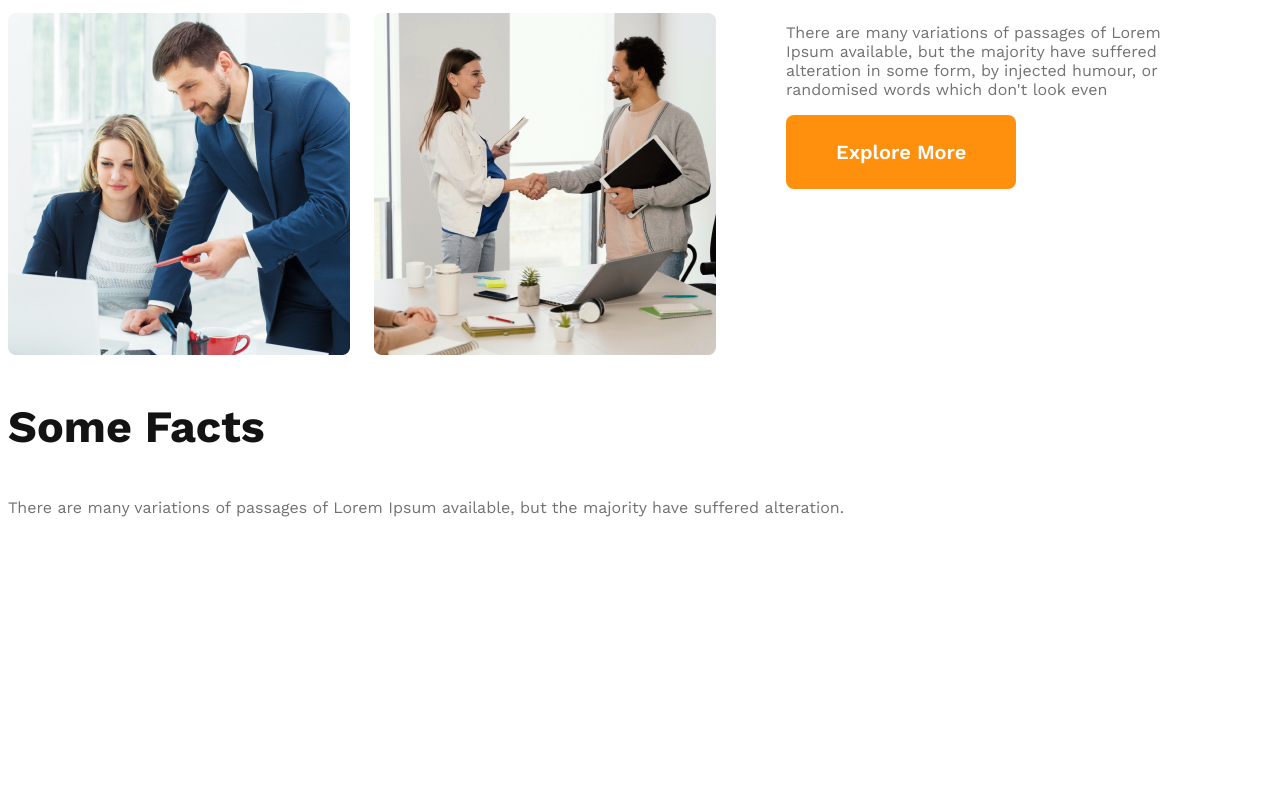
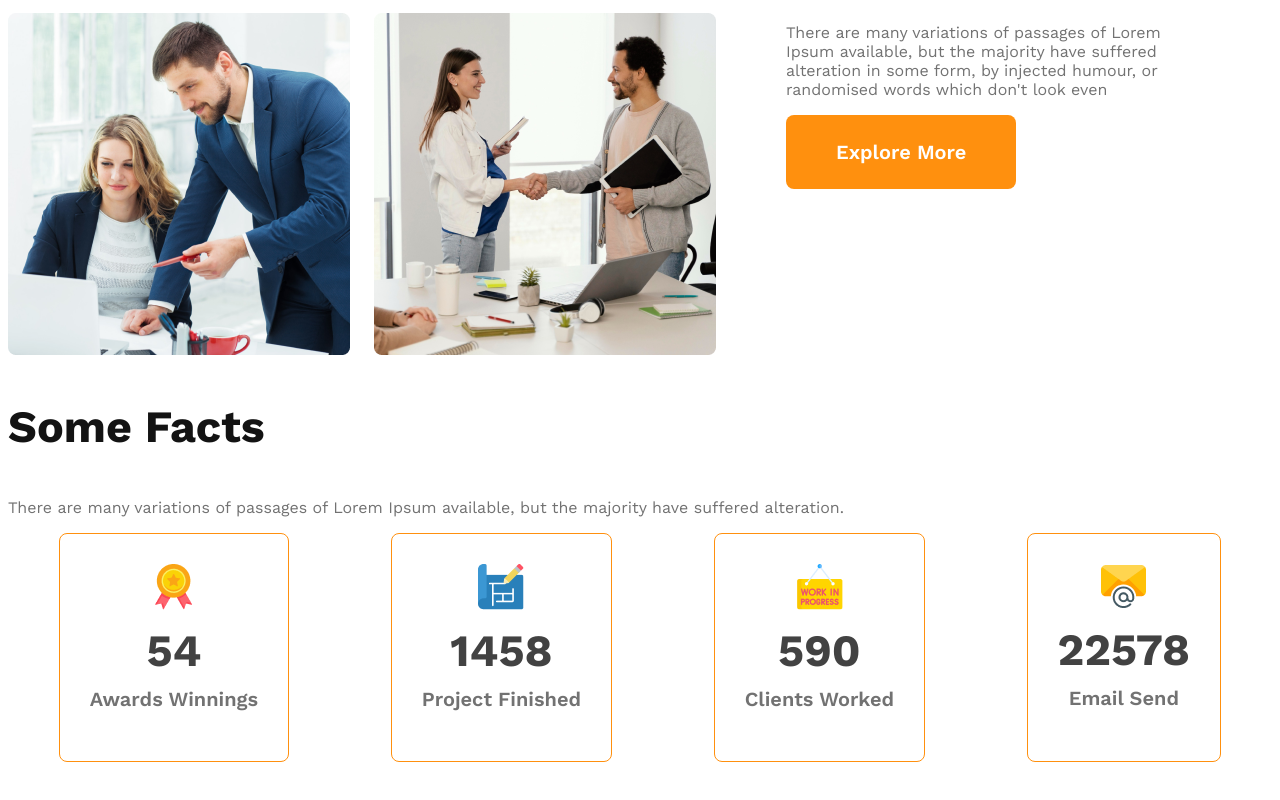
Before and after one commit to Arafat0122/g3-website, a plain HTML site: page index.html in a window 1280 px wide. Shown: the part 1474-2274 px from the top of the page. Before the commit the page ends 2061 px from the top, so only its background shows below. Drawn offline with nearby package versions, Linux system fonts and the light colour scheme.

Commit message:
facts done

```diff
--- a/index.html
+++ b/index.html
@@ -56,6 +56,28 @@
         <section class="facts">
             <h3 class="nav-title">Some Facts</h3>
             <p class="banner-description">There are many variations of passages of Lorem Ipsum available, but the majority have suffered alteration.</p>
+            <div class="facts-card-container">
+                <div class="card">
+                    <img src="images/icons/ribon.png" alt="">
+                    <h2 class="card-stats">54</h2>
+                    <p class="card-title">Awards Winnings</p>
+                </div>
+                <div class="card">
+                    <img src="images/icons/projects.png" alt="">
+                    <h2 class="card-stats">1458</h2>
+                    <p class="card-title">Project Finished</p>
+                </div>
+                <div class="card">
+                    <img src="images/icons/customers.png" alt="">
+                    <h2 class="card-stats">590</h2>
+                    <p class="card-title">Clients Worked</p>
+                </div>
+                <div class="card">
+                    <img src="images/icons/email.png" alt="">
+                    <h2 class="card-stats">22578</h2>
+                    <p class="card-title">Email Send</p>
+                </div>
+            </div>
         </section>
     </main>
     <footer>
--- a/styles/g3.css
+++ b/styles/g3.css
@@ -67,67 +67,101 @@ nav li a {
 .banner-description {
     color: #727272;
 }
-.banner-img{
+
+.banner-img {
     margin-top: 50px;
     width: 100%;
 }
 
 /* main styles */
-main{
+main {
     max-width: 1440px;
     margin: 70px auto;
 }
 
 /* teams styles section */
-.teams-container{
+.teams-container {
     display: flex;
     align-items: center;
-    /* margin: 0 auto; */
 }
-.teams-img-container{
+
+.teams-img-container {
     display: grid;
     grid-template-columns: repeat(2, 1fr);
     gap: 24px;
 }
-.teams-content{
+
+.teams-content {
     padding-right: 70px;
     padding-left: 70px;
 }
-.teams-content-title{
+
+.teams-content-title {
     font-size: 3rem;
 }
-.teams-content-title .quick-list{
+
+.teams-content-title .quick-list {
     color: #727272;
     font-weight: 500;
 }
-.teams-content-title .text-features{
+
+.teams-content-title .text-features {
     color: #FF900E;
     font-weight: 700;
 }
 
+/* facts styles sections */
+.facts-card-container {
+    display: flex;
+    justify-content: space-around;
+}
 
+.facts-card-container .card {
+    border-radius: 8px;
+    border: 1px solid #FF900E;
+    text-align: center;
+    padding: 30px;
+}
+.facts-card-container .card-stats{
+    font-size: 2.8rem;
+    color: #424242;
+    margin-top: 10px;
+    margin-bottom: 10px;
+}
+.facts-card-container .card-title{
+    font-size: 1.25rem;
+    font-weight: 600;
+    color: #727272;
+    margin-top: 5px;
+}
 /* responsive media queries */
 
 /* mobile devices */
 
 @media screen and (max-width: 576px) {
-    header{
+    header {
         padding: 20px;
     }
-    nav, .teams-container{
+
+    nav,
+    .teams-container {
         flex-direction: column;
     }
-    .teams-img-container{
+
+    .teams-img-container {
         grid-template-columns: 1fr;
     }
 }
 
 /* tablet or medium devices */
 @media screen and (min-width: 576px) and (max-width:960px) {
-    nav, .teams-container{
+
+    nav,
+    .teams-container {
         flex-direction: column;
     }
-    .teams-content{
+
+    .teams-content {
         padding-right: 20px;
         padding-left: 20px;
     }
```
